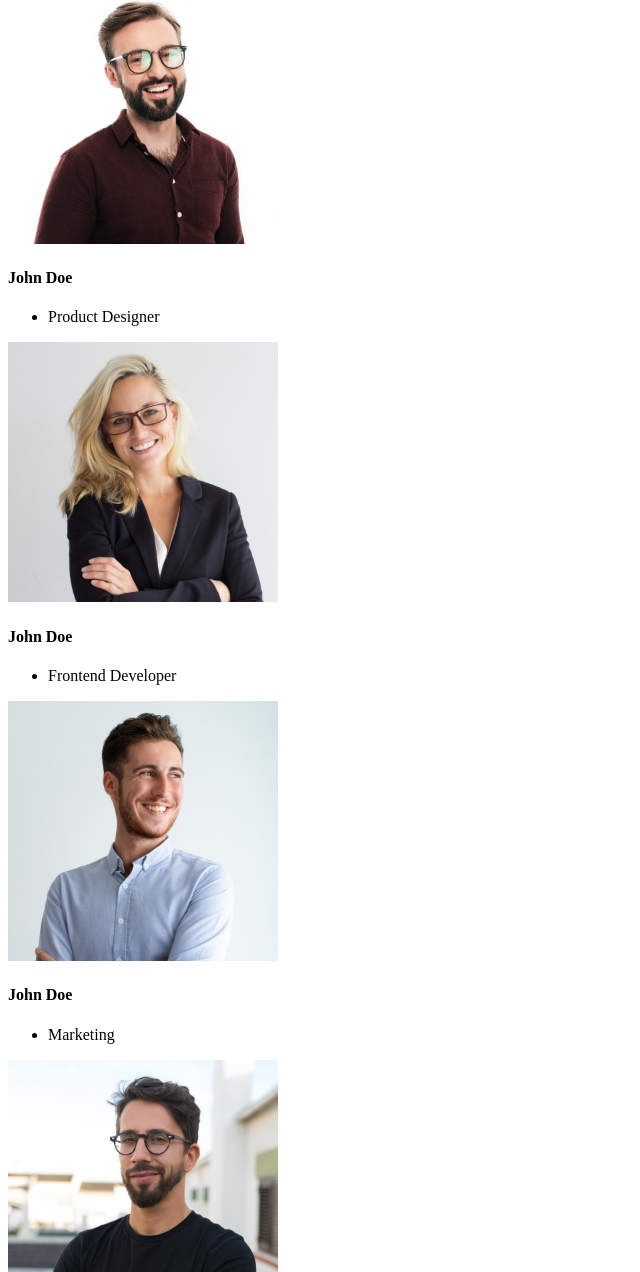
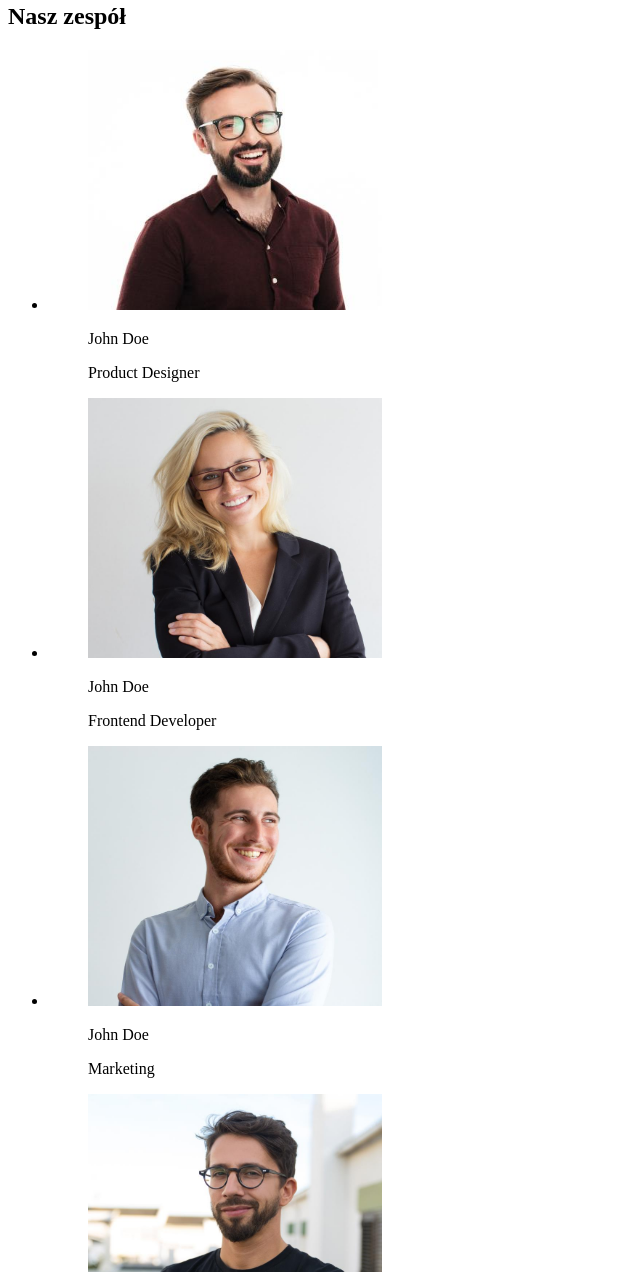
Before and after one commit to LechUlman/goit-markup-hw-01, a plain HTML site: page Index.html in a window 1280 px wide. Shown: the part 1528-2800 px from the top of the page, without its empty margins (0-640 px from the left). Drawn offline with Linux system fonts and the light colour scheme.

Commit message:
dopieszczenie kodu

```diff
--- a/Index.html
+++ b/Index.html
@@ -10,10 +10,12 @@
     <header>
       <nav>
         <h3>
-          <a href="./index.html">WebStudio</a>
-          <a href="#Agencja">Agencja</a>
-          <a href="#Portfolio">Portolio</a>
-          <a href="#Kontakt">Kontakt</a>
+          <ul>
+            <li><a href="#logo">WebStudio</a></li>
+            <li><a href="./index.html">Agencja</a></li>
+            <li><a href="">Portfolio</a></li>
+            <li><a href="">Kontakt</a></li>
+          </ul>
         </h3>
       </nav>
       <a href="info@devstudio.com">info@devstudio.com</a>
@@ -81,51 +83,67 @@
           />
         </li>
       </ul>
+      <section>
         <h2>Nasz zespół</h2>
-
+        <ul>
+          <li>
+            <figure>
               <img
                 src="./images/man1.jpg"
                 alt="brown shirt man"
                 height="260"
-        width="270"
+                width="294"
               />
-      <h4><b>John Doe</b></h4>
-      <ul>
-        <li>Product Designer<br /></li>
-      </ul>
-
+              <figcaption>
+                <p>John Doe</p>
+                <p>Product Designer</p>
+              </figcaption>
+            </figure>
+          </li>
+          <li>
+            <figure>
               <img
                 src="./images/woman1.jpg"
                 alt="blond hair woman"
                 height="260"
-        width="270"
+                width="294"
               />
-      <h4><b>John Doe</b></h4>
-      <ul>
-        <li>Frontend Developer<br /></li>
-      </ul>
-
+              <figcaption>
+                <p>John Doe</p>
+                <p>Frontend Developer</p>
+              </figcaption>
+            </figure>
+          </li>
+          <li>
+            <figure>
               <img
                 src="./images/man3.jpg"
                 alt="white shirt man"
                 height="260"
-        width="270"
+                width="294"
               />
-      <h4><b>John Doe</b></h4>
-      <ul>
-        <li>Marketing<br /></li>
-      </ul>
-
+              <figcaption>
+                <p>John Doe</p>
+                <p>Marketing</p>
+              </figcaption>
+            </figure>
+          </li>
+          <li>
+            <figure>
               <img
                 src="./images/man2.jpg"
                 alt="black shirt man"
                 height="260"
-        width="270"
+                width="294"
               />
-      <h4><b>John Doe</b></h4>
-      <ul>
-        <li>Ul Designer<br /></li>
+              <figcaption>
+                <p>John Doe</p>
+                <p>Ul Designer</p>
+              </figcaption>
+            </figure>
+          </li>
         </ul>
+      </section>
     </main>
     <footer>
       <h3>WebStudio</h3>
```
Lines whose indentation alone changed are shown as unchanged.
